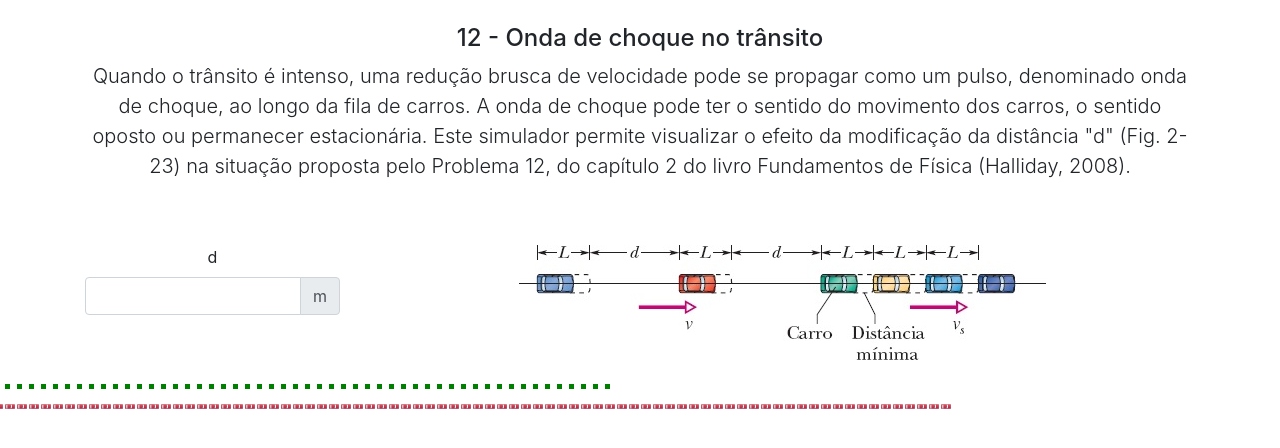
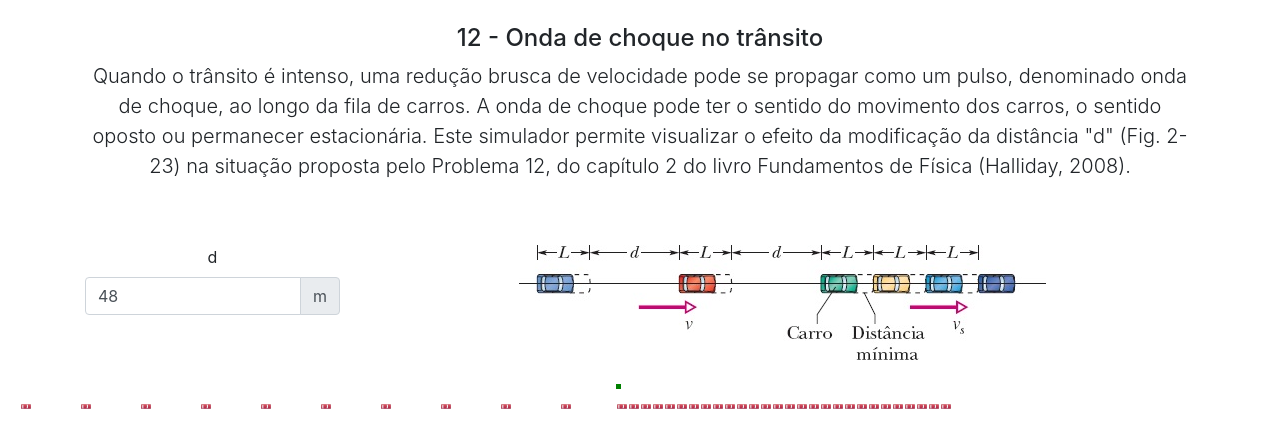
Before and after one commit to viniciush4/simulacao-ex12, a plain HTML site: page index.html in a window 1280 px wide. Drawn offline with nearby package versions, Linux system fonts and the light colour scheme.

Commit message:
Ajuste localhost

```diff
--- a/index.html
+++ b/index.html
@@ -183,6 +183,8 @@
 
                 d = localStorage.getItem('d');
 
+                if (d == null || d == undefined) { d = 48; }
+
                 $('#input-d').val(d);
             }
 
```
